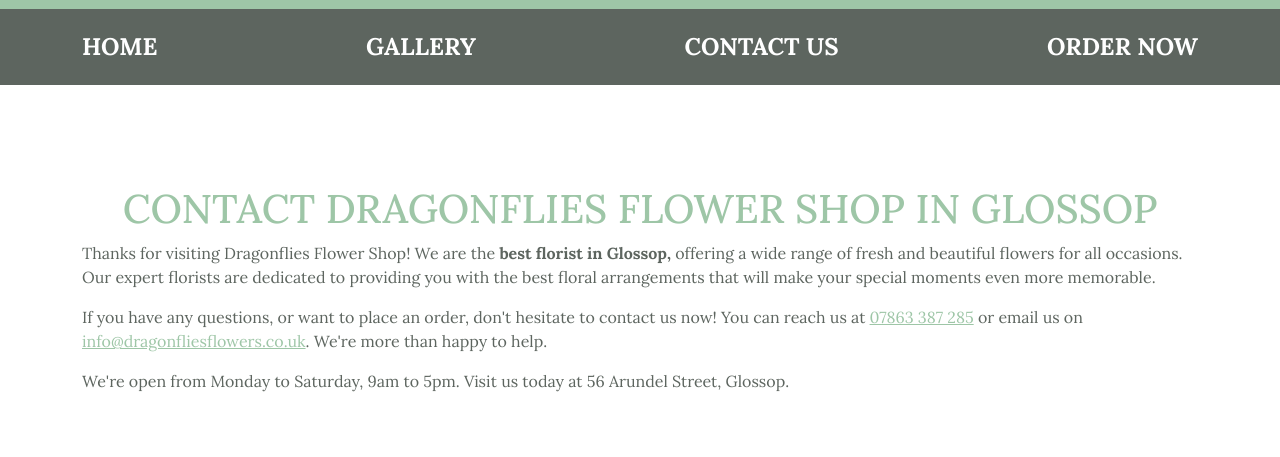
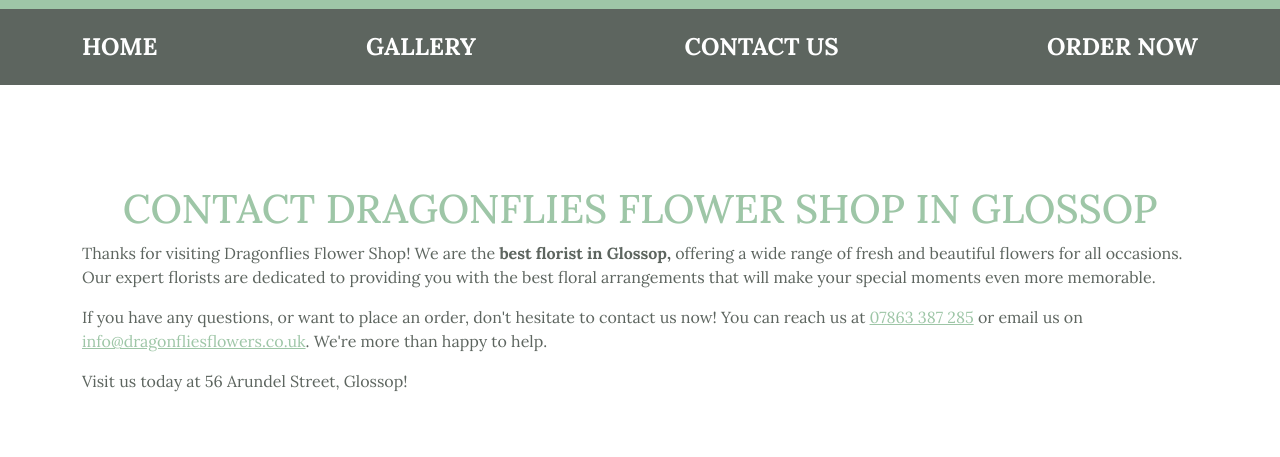
Before and after one commit to DragonfliesWebsite/DragonfliesWebsite.github.io, a website: page contact-us.html in a window 1280 px wide. Shown: the part 343-800 px from the top of the page. Drawn offline with nearby package versions, Linux system fonts and the light colour scheme.

Commit message:
removed opening hours

```diff
--- a/contact-us.html
+++ b/contact-us.html
@@ -66,7 +66,7 @@
                 <h1>Contact Dragonflies Flower Shop in Glossop</h1>
                 <p>Thanks for visiting Dragonflies Flower Shop! We are the <b>best florist in Glossop,</b> offering a wide range of fresh and beautiful flowers for all occasions. Our expert florists are dedicated to providing you with the best floral arrangements that will make your special moments even more memorable.</p>
                 <p>If you have any questions, or want to place an order, don't hesitate to contact us now! You can reach us at <a href="tel:07863387285">07863 387 285</a> or email us on <a href="mailto:info@dragonfliesflowers.co.uk">info@dragonfliesflowers.co.uk</a>. We're more than happy to help.</p>
-                <p>We're open from Monday to Saturday, 9am to 5pm. Visit us today at 56 Arundel Street, Glossop.</p>
+                <p>Visit us today at 56 Arundel Street, Glossop!</p>
             </div>
         </div>
     </section>
```
